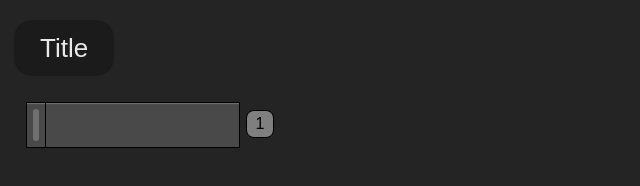
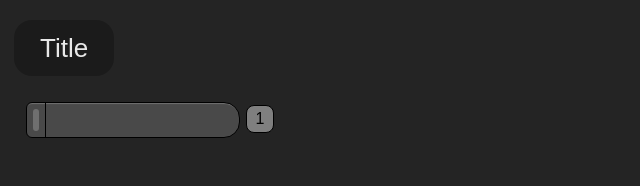
Before and after one commit to adam-devel/priority-tree, a website with bundled scripts: page index.html in a window 1280 px wide. Shown: the whole page, without its empty margins (0-640 px from the left). Built offline with nearby package versions, Linux system fonts and the light colour scheme.

Commit message:
fix(ui): reduce the height of the node box and set the right radius

```diff
--- a/style/index.css
+++ b/style/index.css
@@ -3,7 +3,7 @@
 @import "font.css";
 body {
    /* dimentions */
-   --knot-height: 42px;
+   --knot-height: 32px;
    --tree-indentation: 18px;
    --border-radius-left: 6px;
    --border-radius-right: 16px;
@@ -94,8 +94,8 @@ main {
    width: min-content;
    background: var(--knot-color);
    border: 1px solid var(--border-color);
-   border-radius: var(--border-radius-handle) var(--border-radius-knot) var(--border-radius-knot)
-      var(--border-radius-handle);
+   border-radius: var(--border-radius-left) var(--border-radius-right) var(--border-radius-right)
+      var(--border-radius-left);
    margin-top: 3px;
    box-shadow: inset 0px 3px 1px -2px hsla(0, 0%, 100%, 0.22);
 }
```
